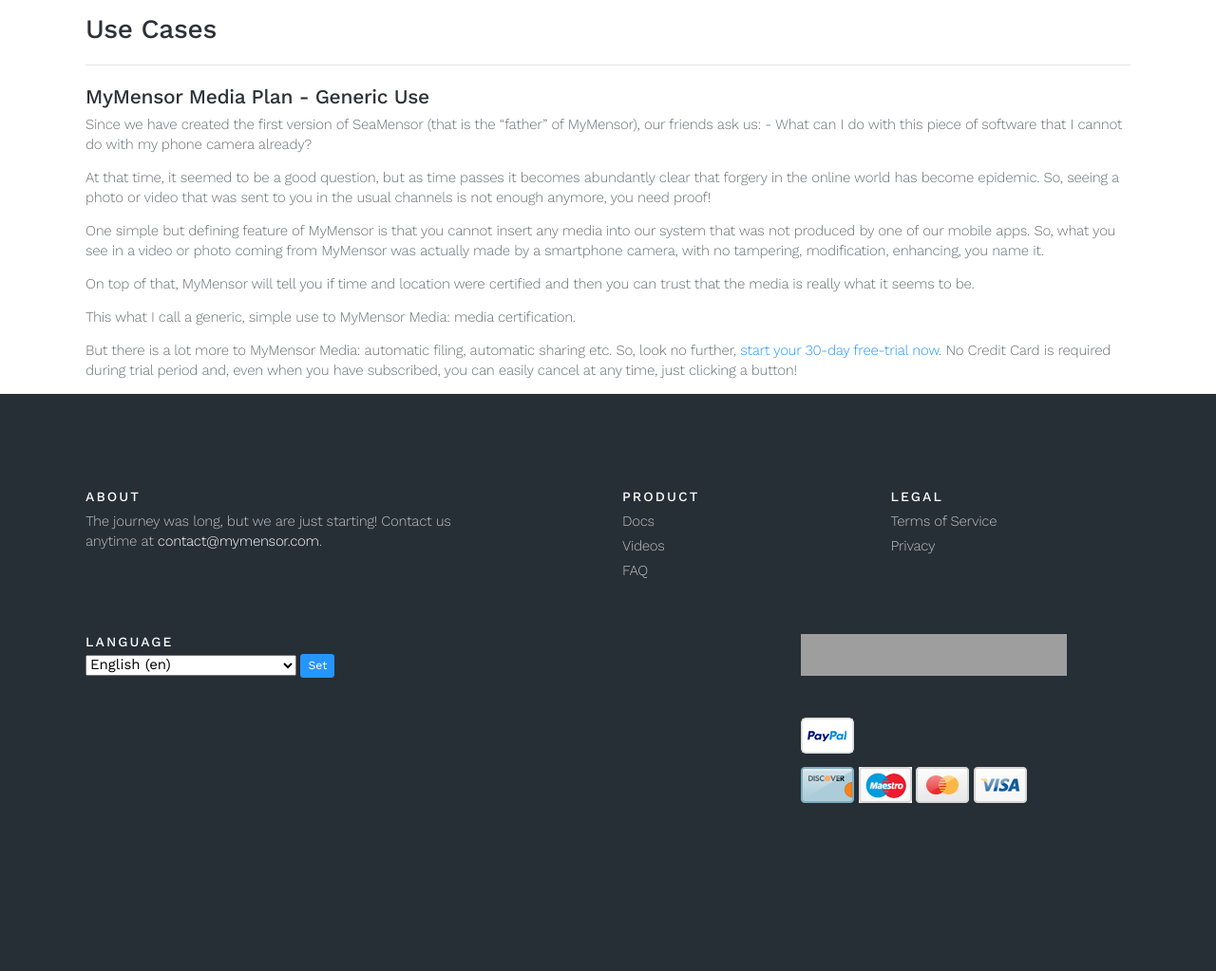
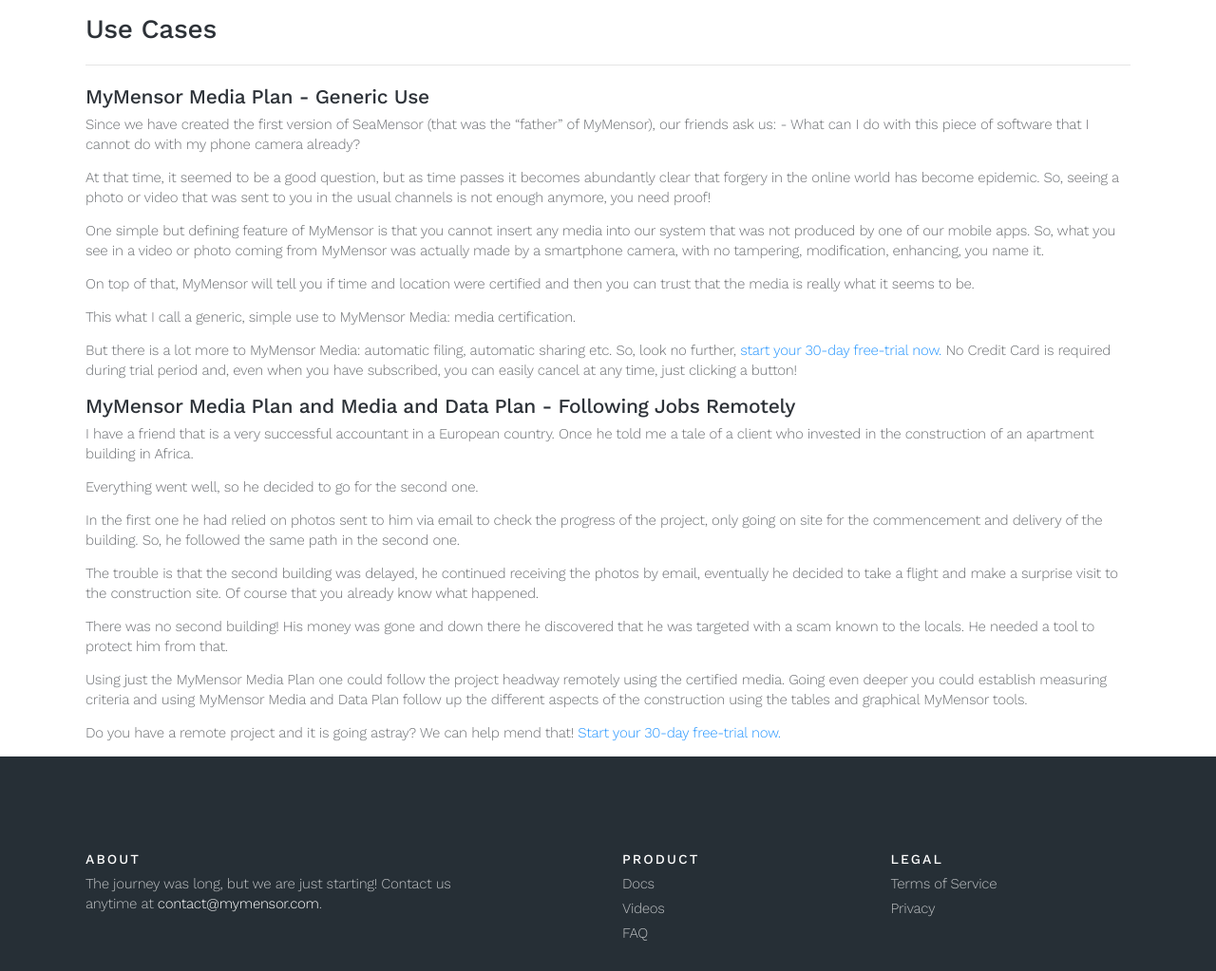
Before and after one commit to jorgercg/MyMensorWebsite, a Django app: page /en/cases/ in a window 1280 px wide. Shown: the part 69-1092 px from the top of the page at 95% size. Before the commit the page ends 915 px from the top, so only its background shows below. Run offline with Django 3.2, Linux system fonts and the light colour scheme; some libraries are stand-ins or nearby versions; grey boxes are pictures that could not be loaded.

Commit message:
18SET2017 20h36min

```diff
--- a/mymwebsite/templates/cases.html
+++ b/mymwebsite/templates/cases.html
@@ -8,7 +8,7 @@
     <p></p>
     <hr>
     <h4>{% trans "MyMensor Media Plan - Generic Use" %}</h4>
-    <p>{% trans "Since we have created the first version of SeaMensor (that is the “father” of MyMensor), our friends ask us: - What can I do with this piece of software that I cannot do with my phone camera already?" %}</p>
+    <p>{% trans "Since we have created the first version of SeaMensor (that was the “father” of MyMensor), our friends ask us: - What can I do with this piece of software that I cannot do with my phone camera already?" %}</p>
     <p>{% trans "At that time, it seemed to be a good question, but as time passes it becomes abundantly clear that forgery in the online world has become epidemic. So, seeing a photo or video that was sent to you in the usual channels is not enough anymore, you need proof!" %}</p>
     <p>{% trans "One simple but defining feature of MyMensor is that you cannot insert any media into our system that was not produced by one of our mobile apps. So, what you see in a video or photo coming from MyMensor was actually made by a smartphone camera, with no tampering, modification, enhancing, you name it." %}</p>
     <p>{% trans "On top of that, MyMensor will tell you if time and location were certified and then you can trust that the media is really what it seems to be." %}</p>
@@ -16,4 +16,12 @@
     <p>{% trans "But there is a lot more to MyMensor Media: automatic filing, automatic sharing etc. So, look no further, " %}
         <a href="https://app.mymensor.com/{{ LANGUAGE_CODE }}/accounts/register/">{% trans "start your 30-day free-trial now. " %}</a>{% trans "No Credit Card is required during trial period and, even when you have subscribed, you can easily cancel at any time, just clicking a button!" %}
     </p>
+    <h4>{% trans "MyMensor Media Plan and Media and Data Plan - Following Jobs Remotely" %}</h4>
+    <p>{% trans "I have a friend that is a very successful accountant in a European country. Once he told me a tale of a client who invested in the construction of an apartment building in Africa." %}</p>
+    <p>{% trans "Everything went well, so he decided to go for the second one." %}</p>
+    <p>{% trans "In the first one he had relied on photos sent to him via email to check the progress of the project, only going on site for the commencement and delivery of the building. So, he followed the same path in the second one." %}</p>
+    <p>{% trans "The trouble is that the second building was delayed, he continued receiving the photos by email, eventually he decided to take a flight and make a surprise visit to the construction site. Of course that you already know what happened." %}</p>
+    <p>{% trans "There was no second building! His money was gone and down there he discovered that he was targeted with a scam known to the locals. He needed a tool to protect him from that." %}</p>
+    <p>{% trans "Using just the MyMensor Media Plan one could follow the project headway remotely using the certified media. Going even deeper you could establish measuring criteria and using MyMensor Media and Data Plan follow up the different aspects of the construction using the tables and graphical MyMensor tools." %}</p>
+    <p>{% trans "Do you have a remote project and it is going astray? We can help mend that! "%}<a href="https://app.mymensor.com/{{ LANGUAGE_CODE }}/accounts/register/">{% trans "Start your 30-day free-trial now. " %}</a></p>
 {% endblock %}
```
